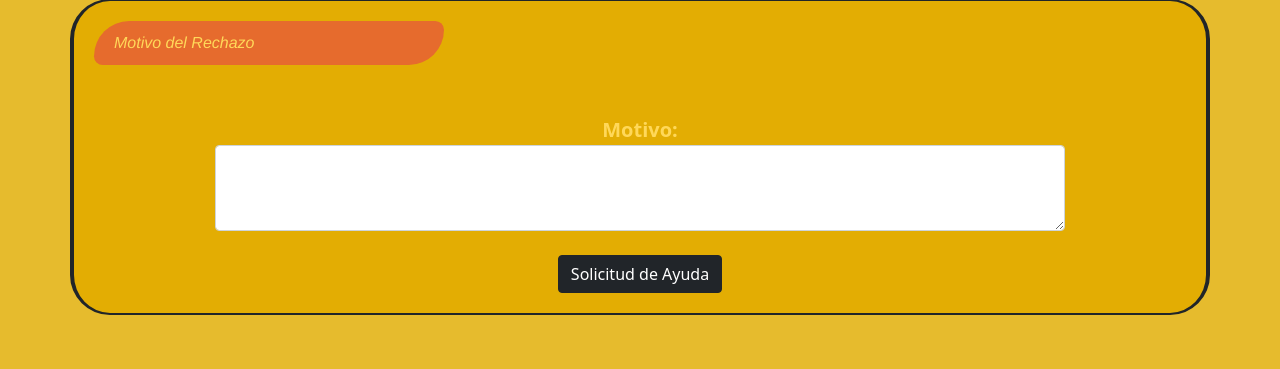
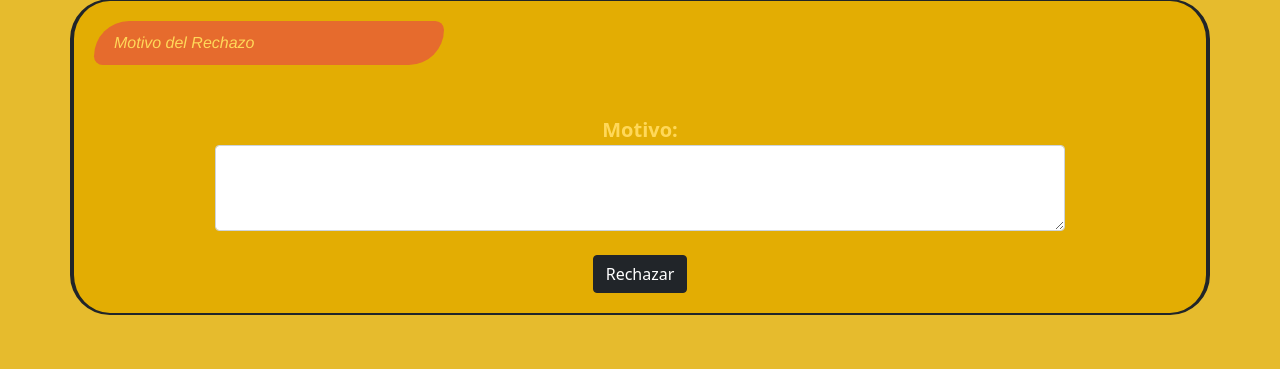
Before and after one commit to Naxhunter/Entrega_3_y_4_por_siacaso, a Django app: page /MOTREC in a window 1280 px wide. Shown: the part 182-551 px from the top of the page. Run offline with Django 3.2, Linux system fonts and the light colour scheme; some libraries are stand-ins or nearby versions.

Commit message:
rechazar

```diff
--- a/sitiosApp/templates/mot_rec.html
+++ b/sitiosApp/templates/mot_rec.html
@@ -23,7 +23,7 @@ Motivo del Rechazo
         <label for="exampleFormControlTextarea1" style="color:#ffd859; font-size: 20px; font-weight: bold;">Motivo:</label>
         <textarea class="form-control" id="exampleFormControlTextarea1" rows="3"></textarea>
         <br>
-        <button type="button" class="btn btn-dark">Solicitud de Ayuda</button>
+        <button type="button" class="btn btn-dark">Rechazar</button>
     </div>
 </form>
 {% endblock contenido %}
```
